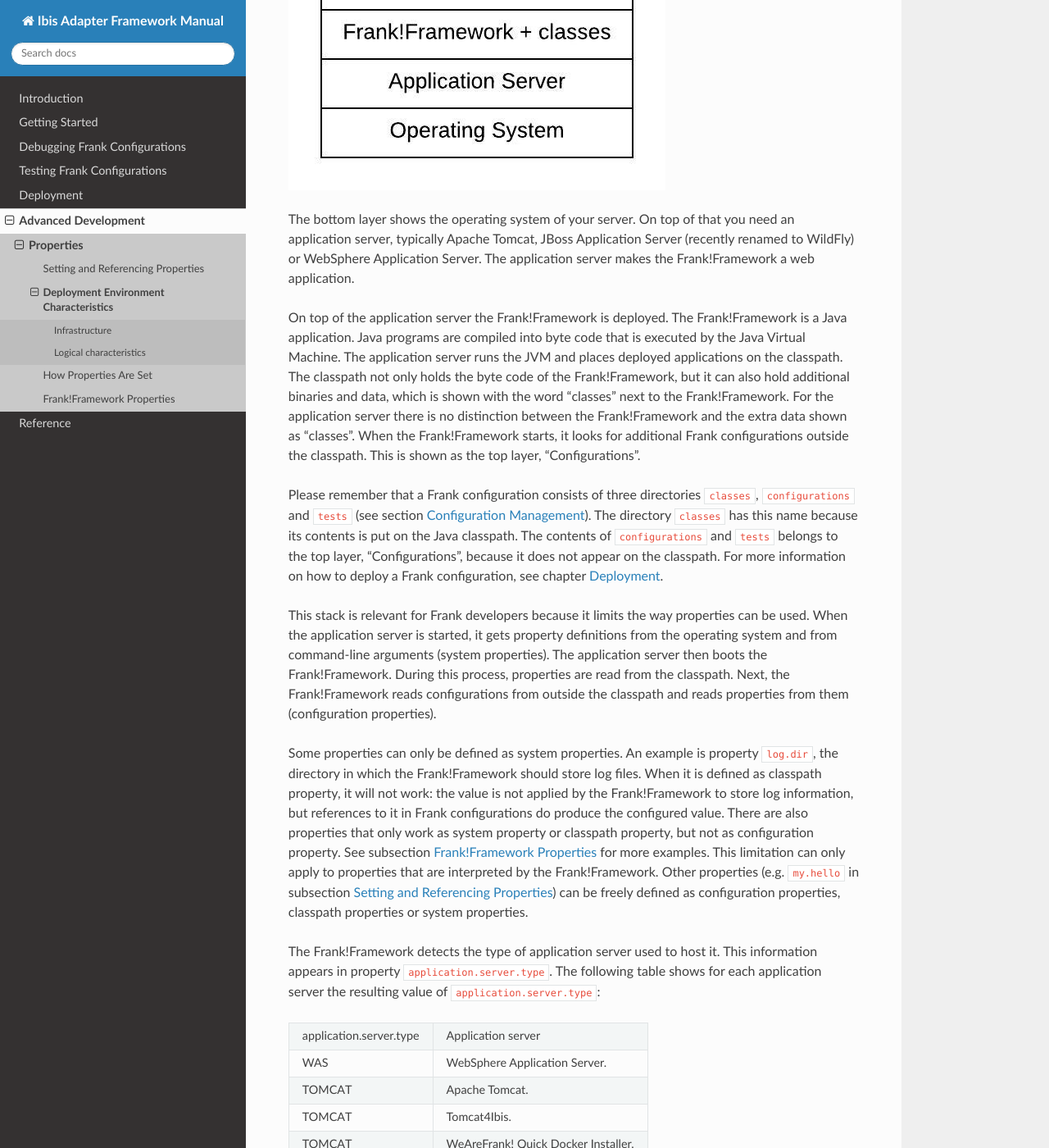
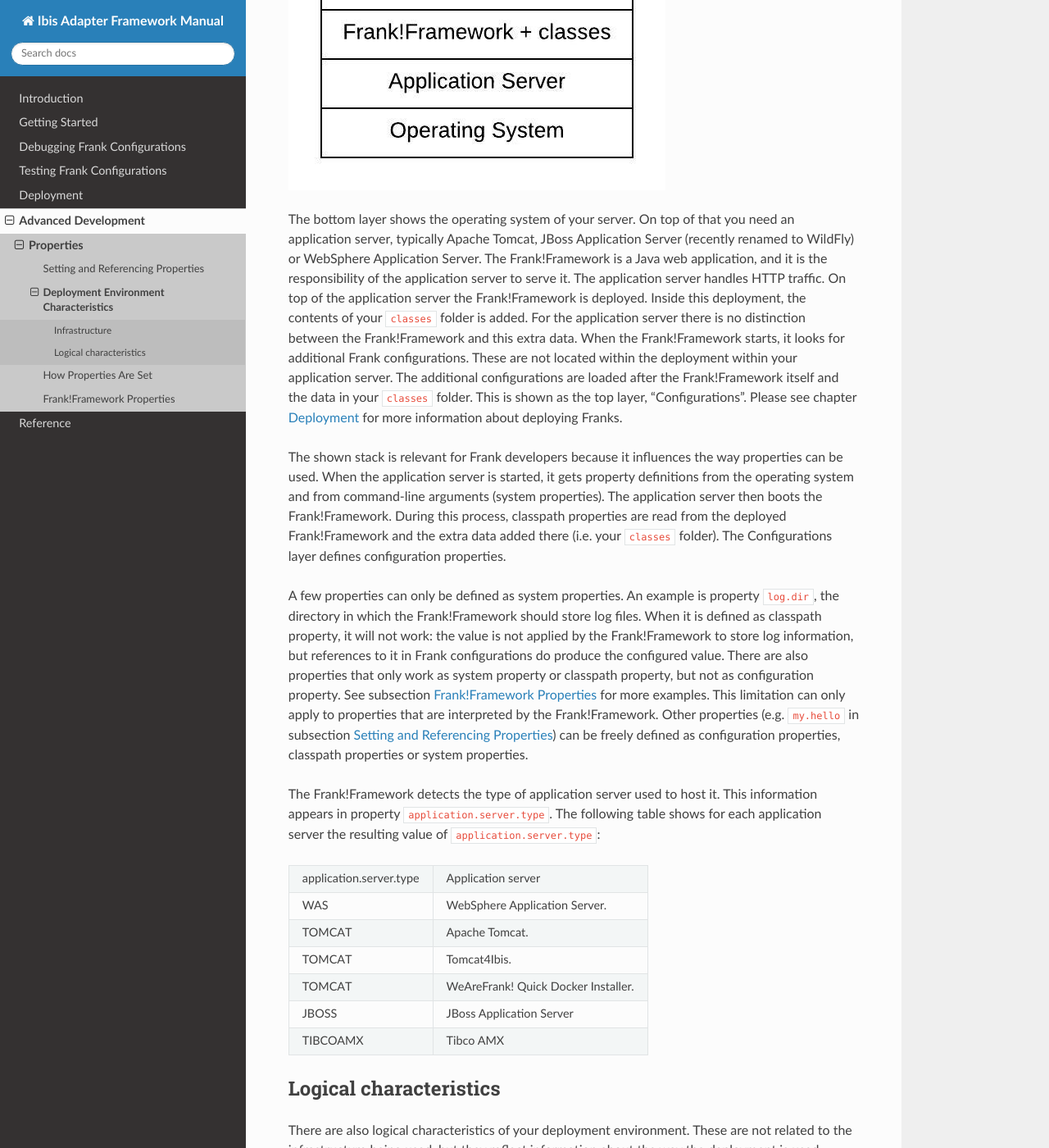
Before and after one commit to frankframework/frank-manual, a Sphinx documentation site: the page built from docs/source/advancedDevelopment/properties/deploymentEnvironment.rst, in a window 1280 px wide and 1400 px high, scrolled down 520 px. Shown: the whole window at 82% size. Built offline with Sphinx 7.4.7 and the Read the Docs theme 2.0.0, drawn with Linux system fonts in a browser that asks for light colours.

Commit message:
Process Jacos comments on advanced development properties text

```diff
--- a/docs/source/advancedDevelopment/properties/deploymentEnvironment.rst
+++ b/docs/source/advancedDevelopment/properties/deploymentEnvironment.rst
@@ -12,15 +12,11 @@ The figure below presents a general overview of the infrastructure used to deplo
 
 .. image:: deploymentLayers.jpg
 
-The bottom layer shows the operating system of your server. On top of that you need an application server, typically Apache Tomcat, JBoss Application Server (recently renamed to WildFly) or WebSphere Application Server. The application server makes the Frank!Framework a web application.
+The bottom layer shows the operating system of your server. On top of that you need an application server, typically Apache Tomcat, JBoss Application Server (recently renamed to WildFly) or WebSphere Application Server. The Frank!Framework is a Java web application, and it is the responsibility of the application server to serve it. The application server handles HTTP traffic. On top of the application server the Frank!Framework is deployed. Inside this deployment, the contents of your ``classes`` folder is added. For the application server there is no distinction between the Frank!Framework and this extra data. When the Frank!Framework starts, it looks for additional Frank configurations. These are not located within the deployment within your application server. The additional configurations are loaded after the Frank!Framework itself and the data in your ``classes`` folder. This is shown as the top layer, "Configurations". Please see chapter :ref:`deploying` for more information about deploying Franks.
 
-On top of the application server the Frank!Framework is deployed. The Frank!Framework is a Java application. Java programs are compiled into byte code that is executed by the Java Virtual Machine. The application server runs the JVM and places deployed applications on the classpath. The classpath not only holds the byte code of the Frank!Framework, but it can also hold additional binaries and data, which is shown with the word "classes" next to the Frank!Framework. For the application server there is no distinction between the Frank!Framework and the extra data shown as "classes". When the Frank!Framework starts, it looks for additional Frank configurations outside the classpath. This is shown as the top layer, "Configurations".
+The shown stack is relevant for Frank developers because it influences the way properties can be used. When the application server is started, it gets property definitions from the operating system and from command-line arguments (system properties). The application server then boots the Frank!Framework. During this process, classpath properties are read from the deployed Frank!Framework and the extra data added there (i.e. your ``classes`` folder). The Configurations layer defines configuration properties.
 
-Please remember that a Frank configuration consists of three directories ``classes``, ``configurations`` and ``tests`` (see section :ref:`horizonsMultipleFiles`). The directory ``classes`` has this name because its contents is put on the Java classpath. The contents of ``configurations`` and ``tests`` belongs to the top layer, "Configurations", because it does not appear on the classpath. For more information on how to deploy a Frank configuration, see chapter :ref:`deploying`.
-
-This stack is relevant for Frank developers because it limits the way properties can be used. When the application server is started, it gets property definitions from the operating system and from command-line arguments (system properties). The application server then boots the Frank!Framework. During this process, properties are read from the classpath. Next, the Frank!Framework reads configurations from outside the classpath and reads properties from them (configuration properties).
-
-Some properties can only be defined as system properties. An example is property ``log.dir``, the directory in which the Frank!Framework should store log files. When it is defined as classpath property, it will not work: the value is not applied by the Frank!Framework to store log information, but references to it in Frank configurations do produce the configured value. There are also properties that only work as system property or classpath property, but not as configuration property. See subsection :ref:`propertiesFramework` for more examples. This limitation can only apply to properties that are interpreted by the Frank!Framework. Other properties (e.g. ``my.hello`` in subsection :ref:`propertiesReference`) can be freely defined as configuration properties, classpath properties or system properties.
+A few properties can only be defined as system properties. An example is property ``log.dir``, the directory in which the Frank!Framework should store log files. When it is defined as classpath property, it will not work: the value is not applied by the Frank!Framework to store log information, but references to it in Frank configurations do produce the configured value. There are also properties that only work as system property or classpath property, but not as configuration property. See subsection :ref:`propertiesFramework` for more examples. This limitation can only apply to properties that are interpreted by the Frank!Framework. Other properties (e.g. ``my.hello`` in subsection :ref:`propertiesReference`) can be freely defined as configuration properties, classpath properties or system properties.
 
 The Frank!Framework detects the type of application server used to host it. This information appears in property ``application.server.type``. The following table shows for each application server the resulting value of ``application.server.type``:
 
--- a/docs/source/advancedDevelopment/properties/initialization.rst
+++ b/docs/source/advancedDevelopment/properties/initialization.rst
@@ -8,7 +8,7 @@ In subsection :ref:`propertiesDeploymentEnvironment`, the characteristics of the
 Precedence Order
 ----------------
 
-Each configuration in your ``configurations`` folder has its own set of properties, which you typically put in the subdirectory of that configuration. There is exactly one configuration on the classpath, which you best leave empty (see section :ref:`horizonsMultipleFiles`). It does not have its own property definitions but uses the system properties and classpath properties. The system properties and classpath properties are common to all configurations.
+Each configuration in your ``configurations`` folder has its own set of properties, which you typically put in the subdirectory of that configuration. There is exactly one configuration within the deployment on your application server, which typically appears in your ``classes`` folder. This configuration is referenced as the classpath configuration. You best leave it empty (see section :ref:`horizonsMultipleFiles`). It does not have its own property definitions but uses the system properties and classpath properties. The system properties and classpath properties are common to all configurations.
 
 There is a precedence order between the three property sources. For each configuration, the order or precedence is as follows:
 
@@ -21,7 +21,7 @@ As a consequence, the system administrator can tweak a Frank by changing propert
 Property files
 --------------
 
-You can set properties specific to a configuration by adding property files to the subdirectory of that configuration. For example if you have a configuration Xyz, then you can define properties in a file ``configurations/Xyz/DeploymentSpecifics.properties``. You can also define properties in other property files in directory ``configurations/Xyz/``. The Frank!Framework then chooses what property files to consider. The Frank!Framework bases this choice on the values of properties ``application.server.type``, ``otap.stage`` and ``otap.side``, the properties that reflect your deployment environment.
+You can set properties specific to a configuration by adding property files to the subdirectory of that configuration. For example if you have a configuration Xyz, then you can define properties in a file ``configurations/Xyz/DeploymentSpecifics.properties``. You can also define properties in other property files in directory ``configurations/Xyz/``. The Frank!Framework then chooses what property files to consider. The Frank!Framework bases this choice on the values of ``application.server.type``, ``otap.stage`` and ``otap.side``, the properties that reflect your deployment environment.
 
 As an example, assume that you deploy on your local laptop (``otap.stage = LOC``), that you use Tomcat4Ibis (``application.server.type = TOMCAT``) and that you chose to set ``otap.side = xxx``. Then the Frank!Framework reads the following property files, sorted from high priority to low priority:
 
@@ -38,7 +38,7 @@ You can use these property files to configure your properties differently for di
 
 You can use properties to call the right service URL from your Frank. In your adapters, you can reference a property ``serviceURL`` to find the URL of your service. In ``DeploymentSpecifics.properties``, you include the line ``serviceURL=https://dev.someservice.io``. In ``StageSpecifics_ACC.properties``, you include the line ``serviceURL=https://acc.someservice.io``. Finally in ``StageSpecifics_PRD.properties`` you set the real service URL: ``serviceURL=https://someservice.io``. In DTAP stages local, development or test, the service URL defined in ``DeploymentSpecifics.properties`` is applied. In DTAP stage acceptance, this value is superseeded by the definition in ``StageSpecifics_ACC.properties``. In production, the service URL found in ``StageSpecifics_PRD.properties`` is taken.
 
-The mentioned files ``StageSpecifics_LOC_TOMCAT.properties`` ... ``DeploymentSpecifics.properties`` can also exist on the classpath. Then they have the same order of precedence, but they have a lower precedence then the configuration specific property files. Please remember that system properties always take precedence over properties configured in your Frank config.
+The mentioned files ``StageSpecifics_LOC_TOMCAT.properties`` ... ``DeploymentSpecifics.properties`` can also exist within the deployment on your application server (your ``classes`` folder). Then they have the same order of precedence, but they have a lower precedence than the configuration specific property files. Please remember that system properties always take precedence over properties configured in your Frank config.
 
 In addition to the chain of system properties and property files, some properties have default values. These default values are listed in subsection :ref:`propertiesFramework`. If some property is not configured by the system administrator and if it is not defined in the property files read by the Frank!Framework, then the default value is applied.
 
--- a/docs/source/gettingStarted/configurationManagement1.rst
+++ b/docs/source/gettingStarted/configurationManagement1.rst
@@ -27,11 +27,6 @@ After installing tomcat4ibis, you should have a folder ``projects`` with a folde
         |- tests
 
 #. The directory ``classes`` contains code that is common to all Frank configurations within your Frank. The ``tests`` folder holds Larva tests while each configuration is within a subdirectory of ``configurations``.
-
-   .. NOTE::
-
-      The Frank!Framework is built on top of Java and Spring. The Java Virtual Machine has its own internal file system, the classpath. Directory "classes" gets this name because its contents is put on the Java classpath of the running Frank!Framework.
-
 #. You want the Frank!Framework to run ``gettingStarted`` when you start it. To achieve this, create file ``build.properties`` within the ``tomcat4ibis`` directory. Give ``build.properties`` the following contents: ::
 
      project.dir=gettingStarted
```
